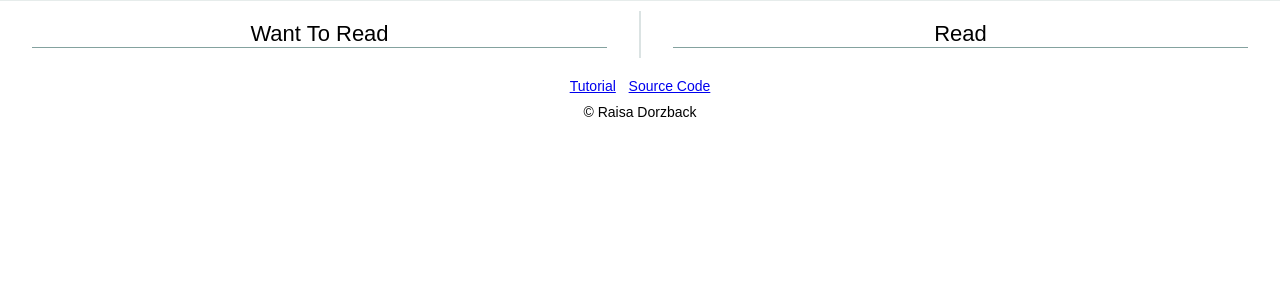
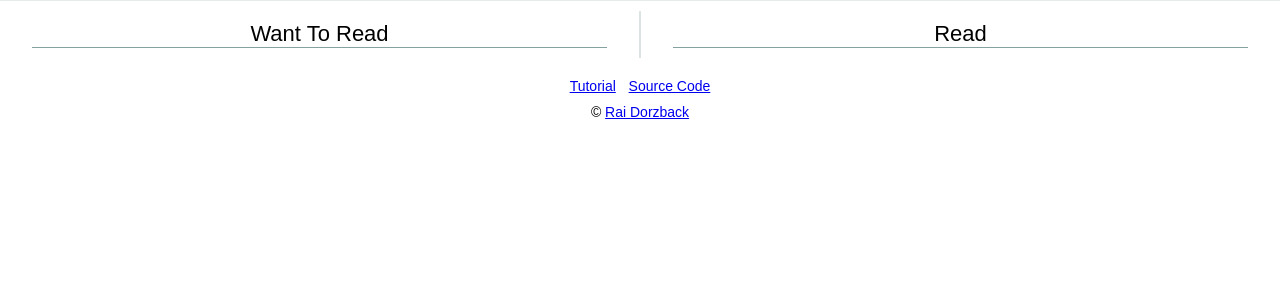
Before and after one commit to raisa-d/library-lite-demo, a Node server app: page / in a window 1280 px wide. Shown: the part 189-485 px from the top of the page. Run offline with Node 20, Linux system fonts and the light colour scheme; data that the repository does not hold is empty; some libraries are stand-ins or nearby versions.

Commit message:
add website to my name and change to rai

```diff
--- a/views/index.ejs
+++ b/views/index.ejs
@@ -80,7 +80,7 @@
             <a href="#" target="_blank" class="mr-1">Tutorial</a>
             <a href="https://github.com/raisa-d/library-lite-demo" target="_blank">Source Code</a>
         </div>
-        <small>&copy; Raisa Dorzback</small>
+        <small>&copy; <a href="https://raisadorzback.netlify.app/" target="_blank">Rai Dorzback</a></small>
      </footer>
     <!-- link to main.js file -->
     <script src="/main.js"></script>
```
Also changed, not shown: 1 other file.
